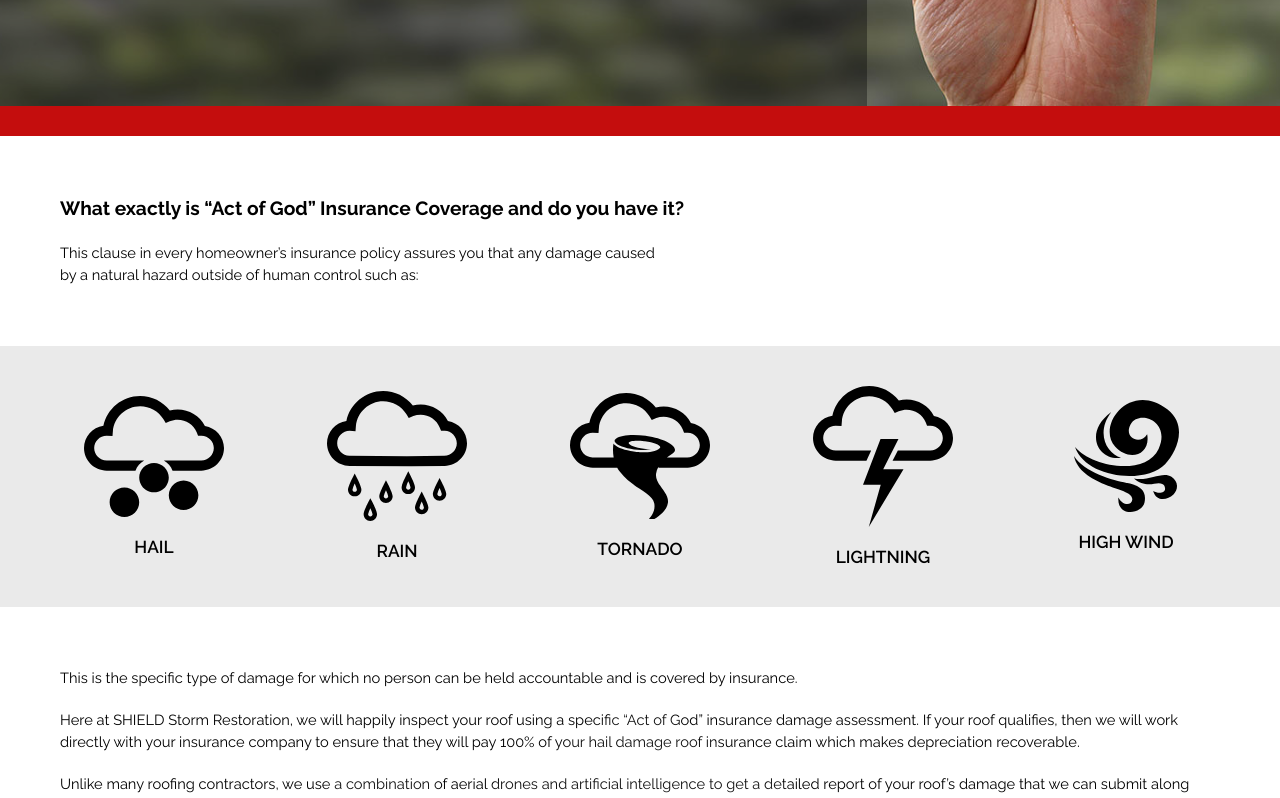
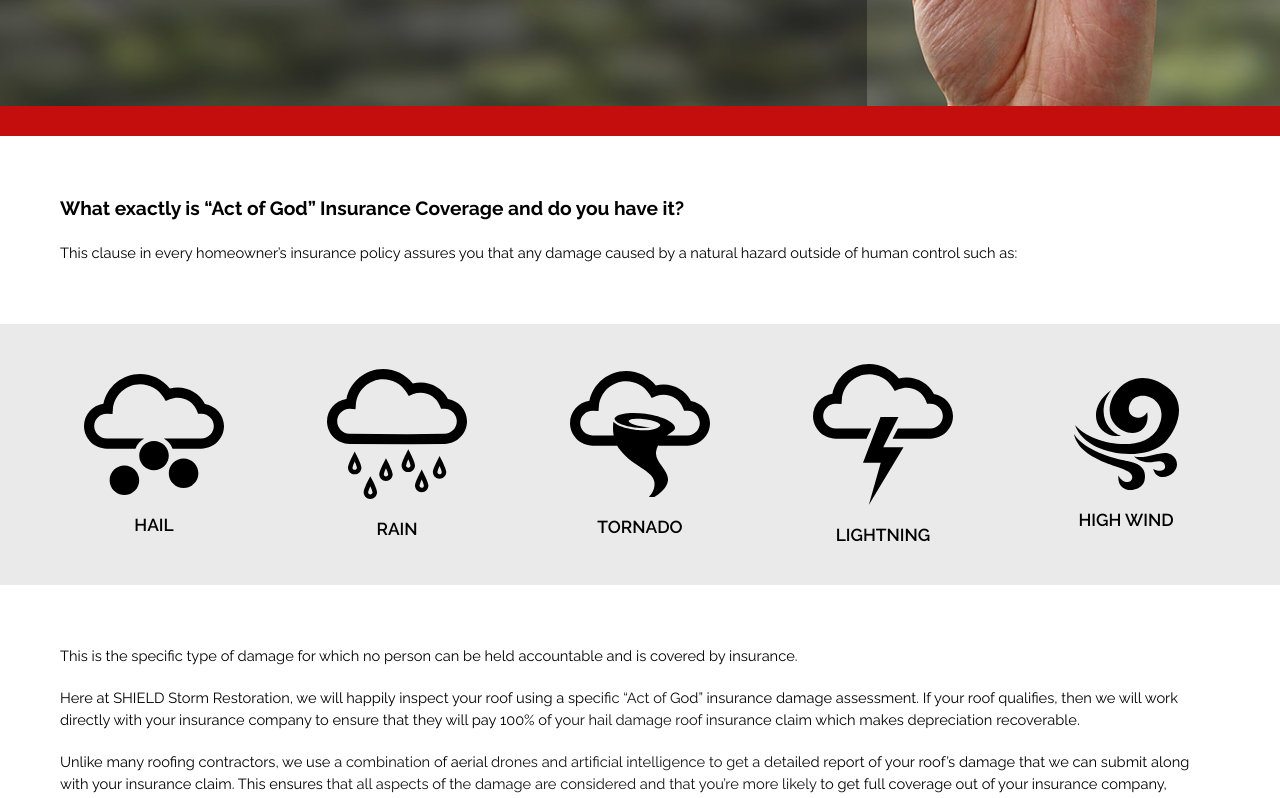
Before and after one commit to mikegamaroff/shield, a Next.js app: page / in a window 1280 px wide. Shown: the part 1040-1838 px from the top of the page. Built offline with nearby package versions, Linux system fonts and the light colour scheme.

Commit message:
fixed max width

```diff
--- a/css/main.css
+++ b/css/main.css
@@ -8,6 +8,7 @@
 
 html,
 body,
+.container,
 span,
 applet,
 object,
@@ -169,9 +170,11 @@ html {
 *:after {
   box-sizing: inherit;
 }
-
 body {
-  background: #fff;
+  max-width: 1750px;
+  margin: 0 auto !important;
+  float: none !important;
+  background: rgb(161, 161, 161);
 }
 
 body,
@@ -517,6 +520,7 @@ section {
 .materials img {
   width: 8vw;
   border-radius: 100%;
+  max-width: 150px;
 }
 .watermark {
   position: absolute;
--- a/pages/index.js
+++ b/pages/index.js
@@ -47,7 +47,7 @@ class Home extends Component {
       "Atlanta’s Trusted Professionals For Roof Repair and Replacement";
 
     return (
-      <div>
+      <div className="container">
         <Head>
           <title>{title}</title>
           <meta name="description" content={description} />
@@ -364,13 +364,13 @@ class Home extends Component {
         <div>
           <div className="redDivider" />
         </div>
-        <div className="section3">
+        <div className="section3" style={{ backgroundColor: "#FFFFFF" }}>
           <div style={{ padding: "60px 60px 40px 60px" }}>
             <h1 style={{ marginBottom: "20px" }}>
               What exactly is “Act of God” Insurance Coverage and do you have
               it?
             </h1>
-            <p style={{ maxWidth: "600px" }}>
+            <p>
               This clause in every homeowner’s insurance policy assures you that
               any damage caused by a natural hazard outside of human control
               such as:
```
